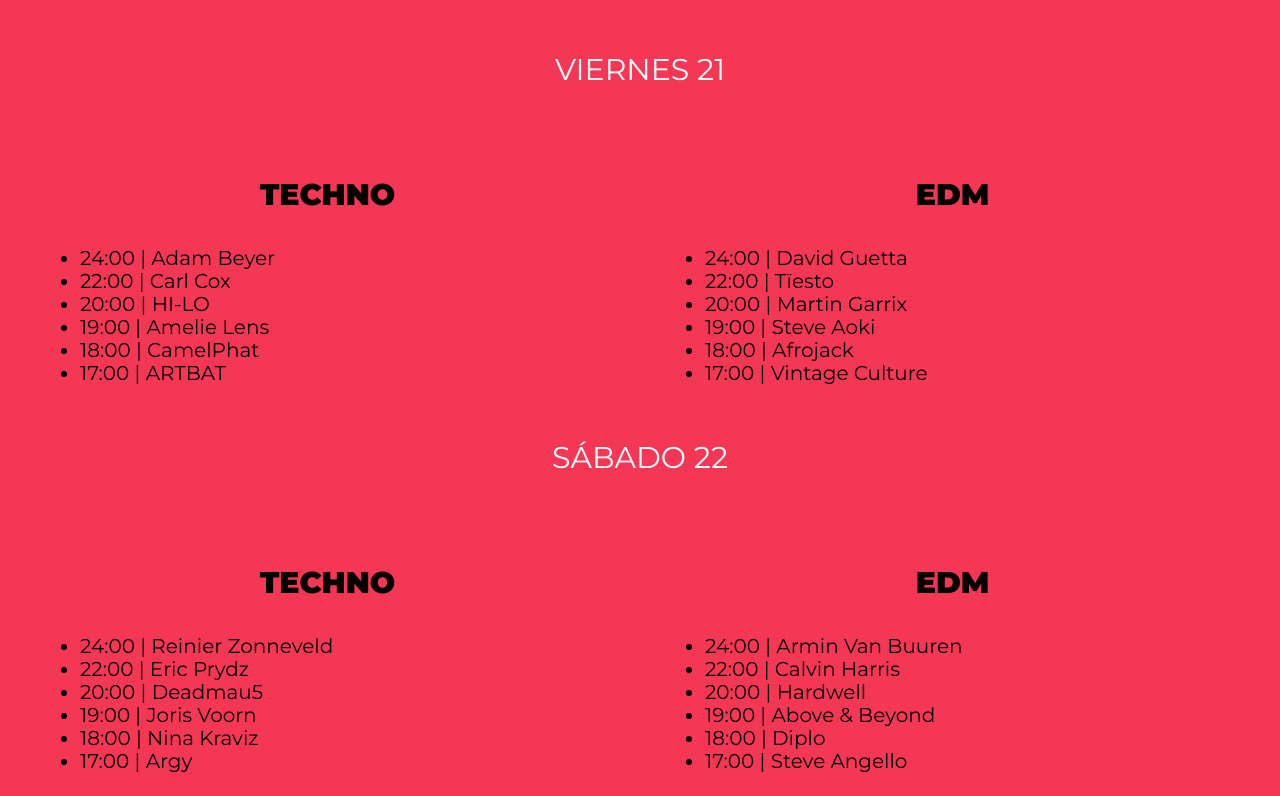
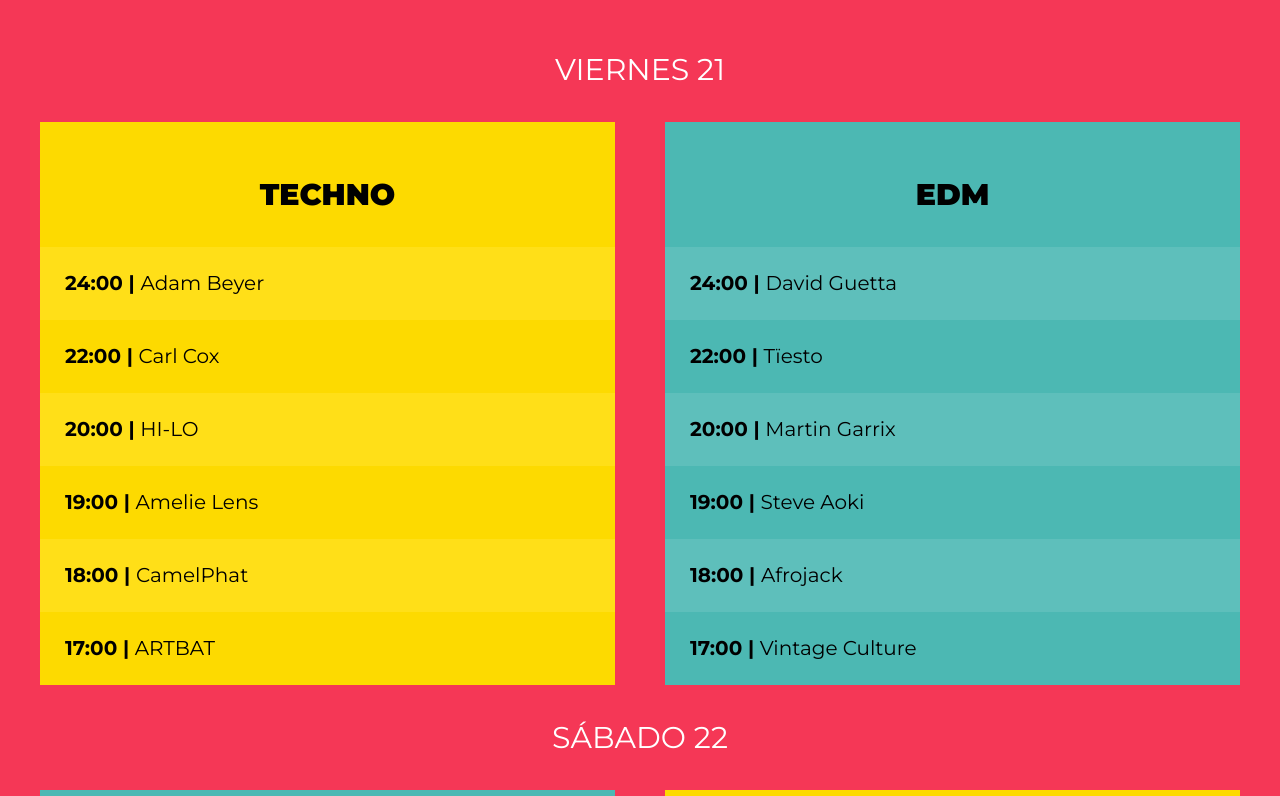
Before and after one commit to Moises-H29/Festival-de-Musica, a website: page index.html in a window 1280 px wide. Shown: the part 1441-2237 px from the top of the page. Drawn offline with Linux system fonts and the light colour scheme.

Commit message:
Terminando el Lineup

```diff
--- a/src/scss/base/_mixins.scss
+++ b/src/scss/base/_mixins.scss
@@ -32,3 +32,9 @@
     grid-template-columns: repeat($columnas, 1fr);
     gap: $gap;
 }
+
+@mixin resetear-lista {
+    margin: 0;
+    padding: 0;
+    list-style: none;
+}
--- a/src/scss/layout/_lineup.scss
+++ b/src/scss/layout/_lineup.scss
@@ -28,3 +28,25 @@
         text-align: center;
     }
 }
+.calendario {
+    @include m.resetear-lista();
+    li {
+        padding: 2.5rem;
+        font-weight: 700;
+        span {
+            font-weight: 400;
+        }
+    }
+}
+.bg-amarillo {
+    background-color: v.$amarillo;
+    li:nth-child(odd) {
+        background-color: lighten(v.$amarillo, 5%);
+    }
+}
+.bg-verde {
+    background-color: v.$verde;
+    li:nth-child(odd) {
+        background-color: lighten(v.$verde, 5%);
+    }
+}
```
Also changed, not shown: build/css/app.css, 1 other file.
